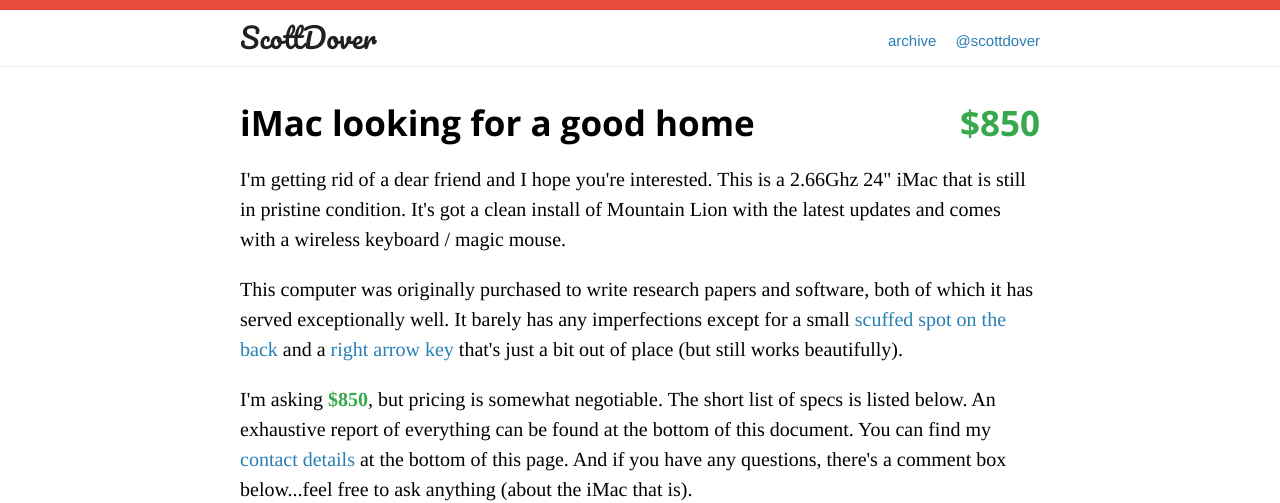
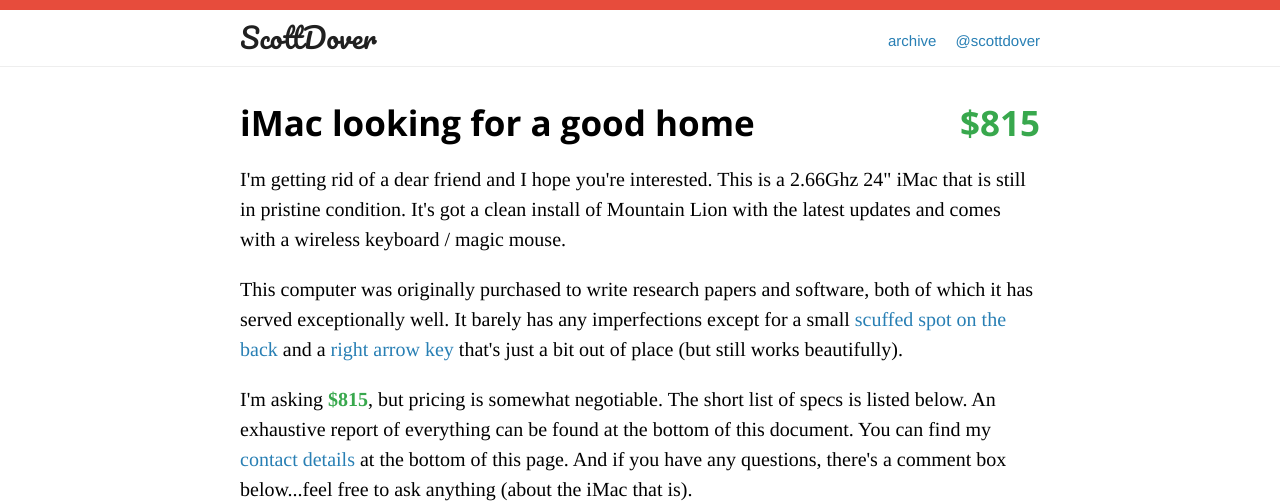
Before and after one commit to scottdover/scottdover.github.io, a Jekyll site: the page built from _posts/2013-10-15-imac.html, in a window 1280 px wide and 900 px high. Shown: the top 503 px of the window. Built offline with Jekyll 4.4.1, drawn with Linux system fonts in a browser that asks for light colours; Markdown is read by kramdown in place of the engine named in the settings; comment, search, counter and statistics services are not loaded.

Commit message:
Updating iMac price

```diff
--- a/_layouts/default.html
+++ b/_layouts/default.html
@@ -19,11 +19,11 @@
         <meta property="og:image" content="http://scottdover.github.io/img/fb-icon.png" />
         <meta property="og:type" content="blog" />
         <meta property="og:site_name" content="Scott Dover's Blog" />
-        <meta property="og:title" content="{% if page.title %} {{ page.title }} | {% endif %}ScottDover" /> <!-- Page Title -->
-        <meta property="og:description" content="{% if page.use_truncated_content %}{{ content | truncatewords: 200 | strip_newlines | escape | strip_html }}{% elsif page.description %}{{ page.description | truncatewords: 200 | strip_newlines | escape | strip_html }}{% else %}A blog on programming, technology, theology and every topic that strikes my interest{% endif %}" />
+        <meta property="og:title" content="{% if page.title %} {{ page.title | strip_html }} | {% endif %}ScottDover" /> <!-- Page Title -->
+        <meta property="og:description" content="{% if page.use_truncated_content %}{{ content | truncatewords: 200 | strip_newlines | strip_html | escape  }}{% elsif page.description %}{{ page.description | truncatewords: 200 | strip_newlines | strip_html | escape }}{% else %}A blog on programming, technology, theology and every topic that strikes my interest{% endif %}" />
 
         <!-- And other meta -->
-        <meta name="description" content="{% if page.use_truncated_content %}{{ content | truncatewords: 200 | strip_newlines | escape | strip_html }}{% elsif page.description %}{{ page.description | truncatewords: 200 | strip_newlines | escape | strip_html }}{% else %}A blog on programming, technology, theology and every topic that strikes my interest{% endif %}" />
+        <meta name="description" content="{% if page.use_truncated_content %}{{ content | truncatewords: 200 | strip_newlines | strip_html | escape  }}{% elsif page.description %}{{ page.description | truncatewords: 200 | strip_newlines | strip_html | escape  }}{% else %}A blog on programming, technology, theology and every topic that strikes my interest{% endif %}" />
         <meta name="keywords" content="ScottDover, technology, programming, winston salem, nc, php, ruby, theology" />
         <script type="text/javascript">
           (function(i,s,o,g,r,a,m){i['GoogleAnalyticsObject']=r;i[r]=i[r]||function(){
--- a/_posts/2013-10-15-imac.html
+++ b/_posts/2013-10-15-imac.html
@@ -1,6 +1,6 @@
 ---
 layout: post
-title:  "iMac looking for a good home<span style='float:right;color:#38A84D;'>$850</span>"
+title:  "iMac looking for a good home<span style='float:right;color:#38A84D;'>$815</span>"
 date:   2013-10-15 17:50:00
 use_truncated_content: true
 ---
@@ -14,7 +14,7 @@
 </p>
 
 <p>
-	I'm asking <b style="color:#38A84D;">$850</b>, but pricing is somewhat negotiable. The short list of specs is listed below. An exhaustive report of everything can be found at the bottom of this document. You can find my <a href="#more-info">contact details</a> at the bottom of this page. And if you have any questions, there's a comment box below...feel free to ask anything (about the iMac that is).
+	I'm asking <b style="color:#38A84D;">$815</b>, but pricing is somewhat negotiable. The short list of specs is listed below. An exhaustive report of everything can be found at the bottom of this document. You can find my <a href="#more-info">contact details</a> at the bottom of this page. And if you have any questions, there's a comment box below...feel free to ask anything (about the iMac that is).
 </p>
 
 <ul>
```
